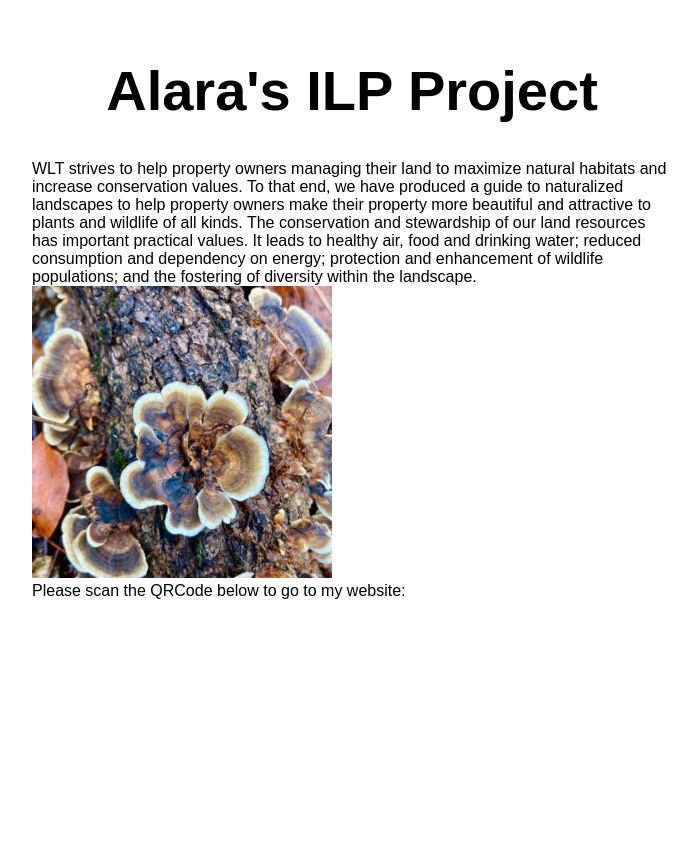
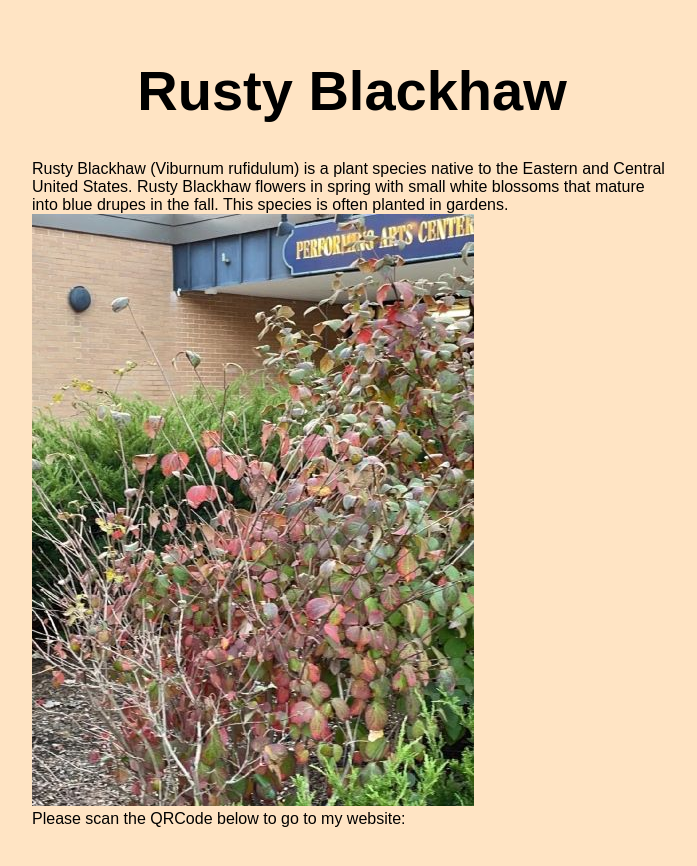
Before and after one commit to taltin05/alara-ilp-project, a website: page src/index.html in a window 1280 px wide. Shown: the whole page, without its empty margins (288-985 px from the left). Before the commit the page ends 800 px from the top, so only its background shows below. Drawn offline with Linux system fonts and the light colour scheme; no server answers.

Commit message:
Adding Rusty Blackhaw

```diff
--- a/src/index.html
+++ b/src/index.html
@@ -5,16 +5,17 @@
   <meta charset="UTF-8">
   <meta name="viewport" content="width=device-width, initial-scale=1.0">
   <link rel="stylesheet" href="styles.css">
-  <title>Alara's ILP project</title>
+  <title>Rusty Blackhaw</title>
 </head>
 
-<body>
+<body style="background-color: bisque;">
   <main>
-    <h1>Alara's ILP Project</h1>
+    <h1>Rusty Blackhaw</h1>
 
-    WLT strives to help property owners managing their land to maximize natural habitats and increase conservation values. To that end, we have produced a guide to naturalized landscapes to help property owners make their property more beautiful and attractive to plants and wildlife of all kinds. The conservation and stewardship of our land resources has important practical values. It leads to healthy air, food and drinking water; reduced consumption and dependency on energy; protection and enhancement of wildlife populations; and the fostering of diversity within the landscape.
+    Rusty Blackhaw (Viburnum rufidulum) is a plant species native to the Eastern and Central United States. Rusty Blackhaw flowers
+    in spring with small white blossoms that mature into blue drupes in the fall. This species is often planted in gardens.
 
-    <img style="margin: auto;background-color: hsl(0, 0%, 90%);transition: background-color 300ms;" src="images/Log-Fungus-300x292.jpg">
+    <img style="margin: auto;background-color: hsl(0, 0%, 90%);transition: background-color 300ms;" src="images/RustyBlackhaw.jpg">
 
     <div>Please scan the QRCode below to go to my website:</div>
     <img id="myimage" style="margin: auto;background-color: hsl(0, 0%, 90%);transition: background-color 300ms;" src="">
```
Also changed, not shown: src/images/RustyBlackhaw.JPG (added).
